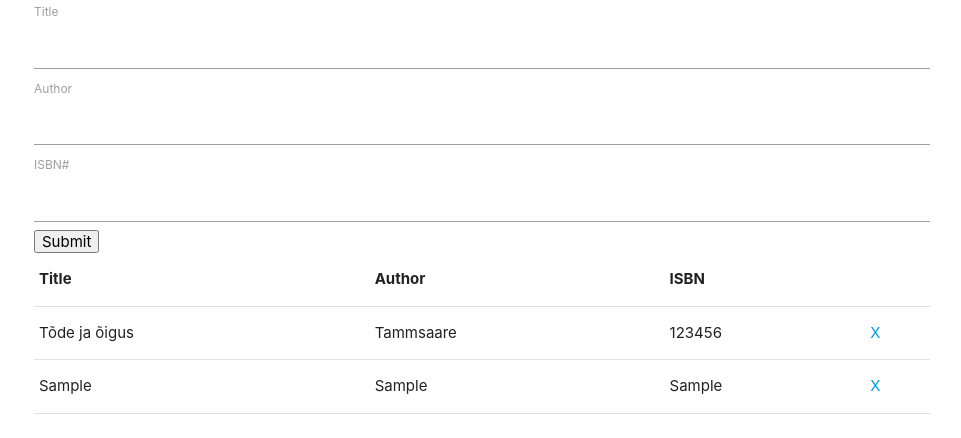
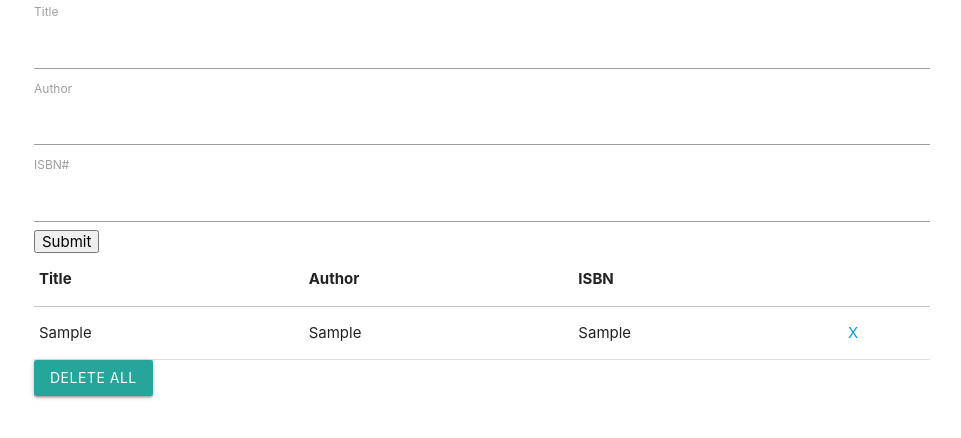
Before and after one commit to raulerik/books, a plain HTML site: page index.html in a window 1280 px wide. Both pictures are taken after typing "Sample", "Sample", "Sample" into the empty fields and a click on the input "Submit". Shown: the part 136-574 px from the top of the page, without its empty margins (158-1119 px from the left). Drawn offline with nearby package versions, Linux system fonts and the light colour scheme.

Commit message:
Add book to localStorage

```diff
--- a/app.js
+++ b/app.js
@@ -1,32 +1,39 @@
-
 const form = document.querySelector('#book-form');
 const booksList = document.querySelector('#book-list');
-
+const deleteBooks = document.querySelector('#delete-books')
 
 // events
 form.addEventListener('submit', addBook);
 booksList.addEventListener('click', deleteBook);
-
-//get form input data
-const titleInput = document.querySelector('#title');
-const authorInput = document.querySelector('#author');
-const isbnInput = document.querySelector('#isbn');
+deleteBooks.addEventListener('click', deleteAllBooks);
 
 
 function addBook(e) {
+    //get form input data
+    const titleInput = document.querySelector('#title');
+    const authorInput = document.querySelector('#author');
+    const isbnInput = document.querySelector('#isbn');
     // input value
     const title = titleInput.value;
     const author = authorInput.value;
     const isbn = isbnInput.value;
     // create <tr> element
     const row = document.createElement('tr');
+    // create book
+    const book = [title, author, isbn];
 
-    row.innerHTML = `
-      <td>${title}</td>
-      <td>${author}</td>
-      <td>${isbn}</td>
-      <td><a href="#">X</a></td>
-    `;
+    book.forEach((dataItem) => {
+        const td = document.createElement('td');
+        td.appendChild(document.createTextNode(dataItem));
+        row.appendChild(td);
+    })
+
+    const td = document.createElement('td');
+    const link = document.createElement('a');
+    link.setAttribute('href', '#');
+    link.appendChild(document.createTextNode('X'));
+    td.appendChild(link);
+    row.appendChild(td);
 
     booksList.appendChild(row);
     // clear input value
@@ -34,6 +41,8 @@ function addBook(e) {
     authorInput.value = '';
     isbnInput.value = '';
 
+    // add book to local storage
+    addBookToLS(book);
     // form submit event control
     e.preventDefault();
     }
@@ -43,7 +52,28 @@ function addBook(e) {
 function deleteBook(e) {
     if(e.target.textContent === 'X') {
         if(confirm('Are you sure to delete this book?')) {
-            e.target.parentElement.remove()
+            e.target.parentElement.parentElement.remove()
             }
     }
 }
+
+// delete all books
+function deleteAllBooks(e) {
+    if(confirm('Are you sure to delete all books?')) {
+    while (booksList.firstChild){
+        booksList.removeChild(booksList.firstChild)
+    }
+    }
+}
+
+// add book to local storage
+function addBookToLS(book) {
+    let books
+    if(localStorage.getItem('books') === null) {
+        books = []
+    } else {
+        books = JSON.parse(localStorage.getItem('books'))
+    }
+    books.push(book)
+    localStorage.setItem('books', JSON.stringify(books))
+}
--- a/index.html
+++ b/index.html
@@ -38,13 +38,10 @@
         </thead>
         <tbody id="book-list">
         <tr>
-            <td>Tõde ja õigus</td>
-            <td>Tammsaare</td>
-            <td>123456</td>
-            <td><a href="#">X</a></td>
         </tr>
         </tbody>
     </table>
+    <a href="#" id="delete-books" class="btn">Delete All</a>
 </div>
 <script src="app.js"></script>
 </body>
```
